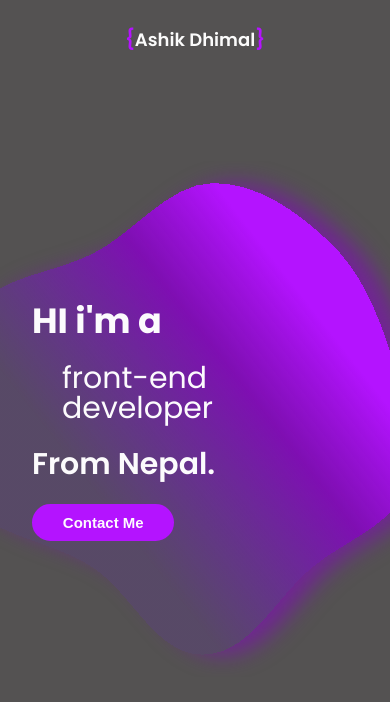
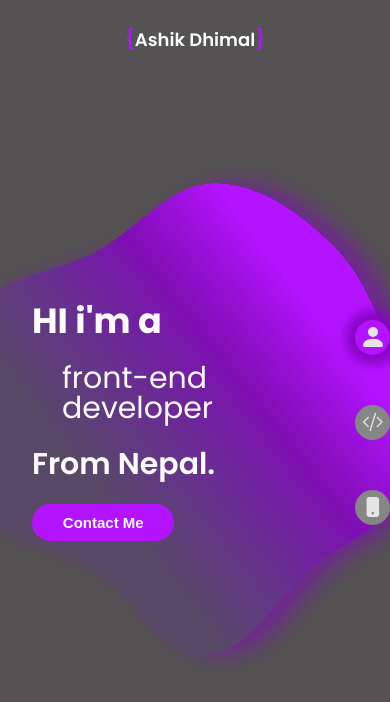
Before and after one commit to Ashik-AD/my-portfolio, a React (Create React App) app: page / in a window 390 px wide. Shown: the top 702 px of the page. Built offline with nearby package versions, Linux system fonts and the light colour scheme.

Commit message:
🎯 added responsive

```diff
--- a/src/components/nav/Nav.jsx
+++ b/src/components/nav/Nav.jsx
@@ -12,7 +12,7 @@
 const Nav = () => {
     const {currentSection} = useContext(SectionContext);
     return (
-        <div className="absolute h-screen flex flex-col justify-center items-center column-gap space-y right-0">
+        <div className="absolute h-screen flex flex-col justify-center items-center column-gap space-y right-0 z-above-all">
             <NavItem
                 title="Home"
                 Icon={PersonIcon}
--- a/src/components/nav/NavItem.jsx
+++ b/src/components/nav/NavItem.jsx
@@ -5,13 +5,13 @@
     const { handleCurrentSection } = useContext(SectionContext);
     return(
         <div
-            className={`flex items-center justify-center sm-w-outer sm-h-outer rounded-full ${active ? activeStyle : 'nav-bg-unactive'} cursor-pointer `}
+            className={`flex items-center justify-center w-outer h-outer sm-w-outer sm-h-outer rounded-full ${active ? activeStyle : 'nav-bg-unactive'} cursor-pointer `}
             title={title}
             onClick={event => {
                 event.stopPropagation();
                 handleCurrentSection(id);
             }}>
-            <Icon width="25" height="25" />
+            <Icon className="nav-size-md sm-nav-outers" />
         </div>
     );
 }
```
